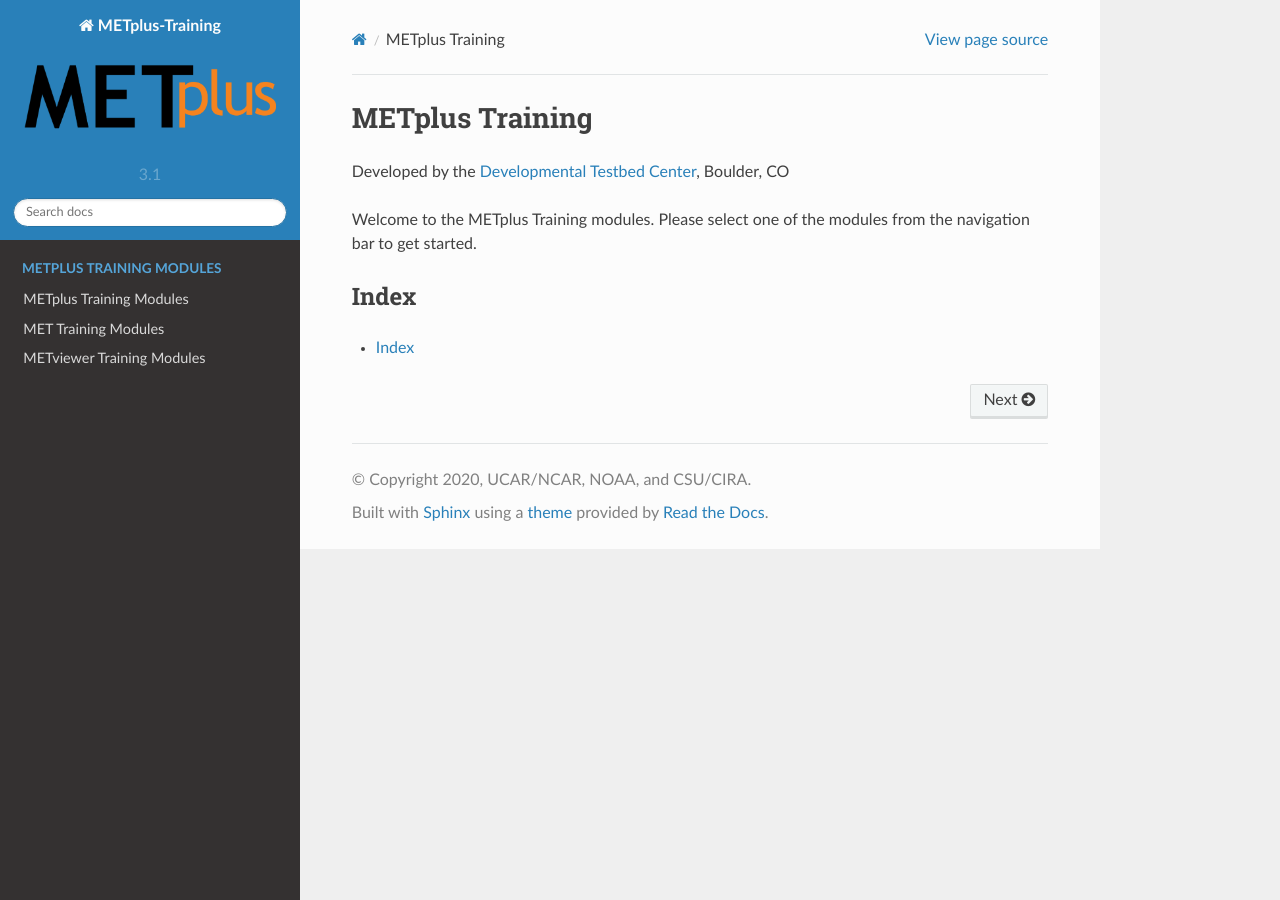
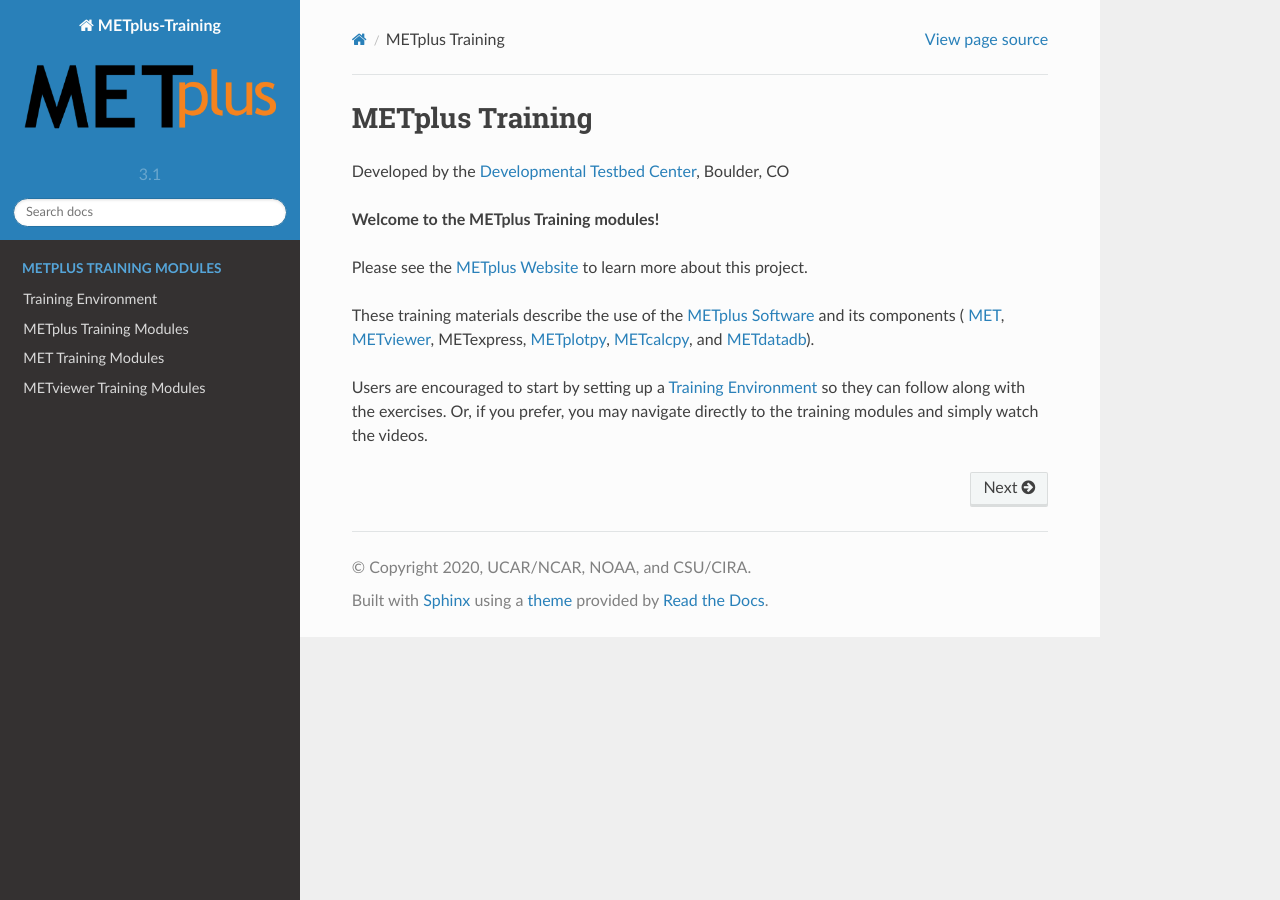
Before and after one commit to dtcenter/METplus-Training, a Sphinx documentation site: the page built from docs/index.rst, in a window 1280 px wide. Built offline with Sphinx 7.4.7 and the Read the Docs theme 2.0.0, drawn with Linux system fonts in a browser that asks for light colours.

Commit message:
Add Environment section.

```diff
--- /dev/null
+++ b/docs/Modules/Environment/aws.rst
@@ -0,0 +1,6 @@
+.. _environment_aws:
+
+Amazon Web Services
+===================
+
+Training module goes here.
--- /dev/null
+++ b/docs/Modules/Environment/cheyenne.rst
@@ -0,0 +1,6 @@
+.. _environment_cheyenne:
+
+Cheyenne Supercomputer
+======================
+
+Training module goes here.
--- /dev/null
+++ b/docs/Modules/Environment/docker.rst
@@ -0,0 +1,6 @@
+.. _environment_docker:
+
+Docker Container
+================
+
+Training module goes here.
--- a/docs/index.rst
+++ b/docs/index.rst
@@ -4,18 +4,27 @@
 
 Developed by the `Developmental Testbed Center <https://dtcenter.org/>`_, Boulder, CO
 
-Welcome to the METplus Training modules.
-Please select one of the modules from the navigation bar to get started.
+**Welcome to the METplus Training modules!**
+
+Please see the `METplus Website <http://dtcenter.org/community-code/metplus>`_ to learn more about this project.
+
+These training materials describe the use of the
+`METplus Software <https://github.com/dtcenter/METplus>`_ and its components (
+`MET <https://github.com/dtcenter/MET>`_,
+`METviewer <https://github.com/dtcenter/METviewer>`_,
+METexpress,
+`METplotpy <https://github.com/dtcenter/METplotpy>`_,
+`METcalcpy <https://github.com/dtcenter/METcalcpy>`_, and
+`METdatadb <https://github.com/dtcenter/METdatadb>`_).
+
+Users are encouraged to start by setting up a :ref:`training_environment` so they can follow along with the exercises.
+Or, if you prefer, you may navigate directly to the training modules and simply watch the videos.
 
 .. toctree::
    :hidden:
    :caption: METplus Training Modules
 
+   Modules/Environment/index
    Modules/METplus/index
    Modules/MET/index
    Modules/METviewer/index
-
-Index
-=====
-
-* :ref:`genindex`
```
Also changed, not shown: docs/Modules/Environment/index.rst (added, +21 -0 lines), docs/Modules/MET/index.rst (+0 -7 lines), docs/Modules/METplus/index.rst (+0 -7 lines), docs/Modules/METviewer/index.rst (+0 -7 lines).
